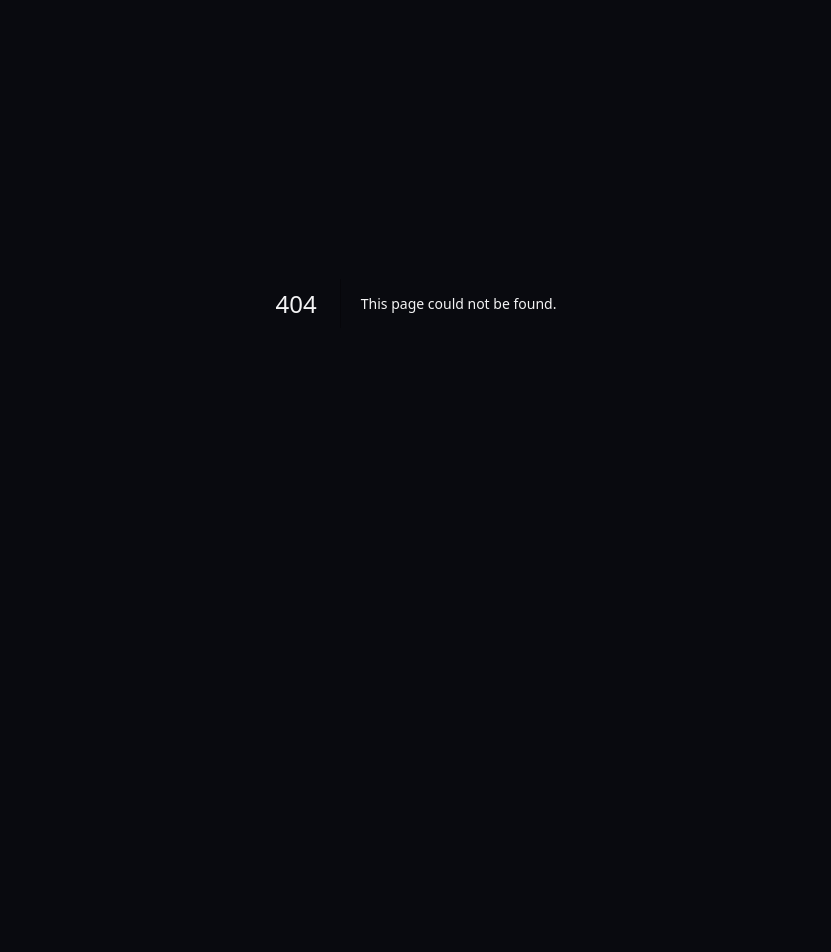
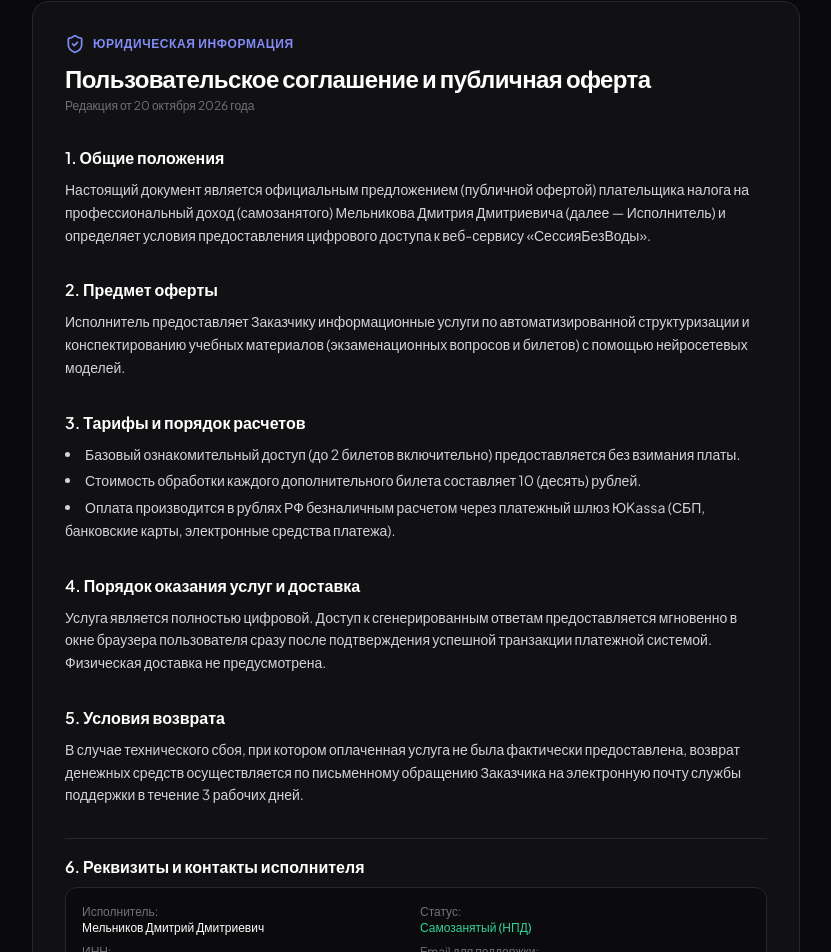
Before and after one commit to melnikovdima057-ux/sessiyabezvody, a Next.js app: page /terms in a window 1280 px wide. Before the commit this address had no page. Shown: the part 97-1049 px from the top of the page, without its empty margins (224-1055 px from the left). Before the commit the page ends 800 px from the top, so only its background shows below. Built offline with nearby package versions, Linux system fonts and the light colour scheme.

Commit message:
Create page.tsx

```diff
--- /dev/null
+++ b/app/terms/page.tsx
@@ -0,0 +1,101 @@
+import React from "react";
+import Link from "next/link";
+import { ArrowLeft, ShieldCheck } from "lucide-react";
+
+export default function TermsPage() {
+  return (
+    <div className="min-h-screen bg-zinc-950 text-zinc-200 py-12 px-4 selection:bg-indigo-500/30 selection:text-indigo-200">
+      <div className="max-w-3xl mx-auto">
+        <Link
+          href="/"
+          className="inline-flex items-center gap-2 text-xs text-indigo-400 hover:text-indigo-300 mb-8 transition-colors"
+        >
+          <ArrowLeft className="w-4 h-4" />
+          <span>Вернуться на главную</span>
+        </Link>
+
+        <div className="space-y-8 rounded-2xl border border-zinc-800 bg-zinc-900/60 p-6 md:p-8 backdrop-blur-sm">
+          <div>
+            <div className="flex items-center gap-2 text-indigo-400 mb-2">
+              <ShieldCheck className="w-5 h-5" />
+              <span className="text-xs uppercase font-bold tracking-wider">Юридическая информация</span>
+            </div>
+            <h1 className="text-2xl font-bold text-white tracking-tight">
+              Пользовательское соглашение и публичная оферта
+            </h1>
+            <p className="text-xs text-zinc-500 mt-1">Редакция от 20 октября 2026 года</p>
+          </div>
+
+          <section className="space-y-2 text-sm leading-relaxed text-zinc-300">
+            <h2 className="text-base font-semibold text-white">1. Общие положения</h2>
+            <p>
+              Настоящий документ является официальным предложением (публичной офертой) плательщика налога на
+              профессиональный доход (самозанятого) Мельникова Дмитрия Дмитриевича (далее — Исполнитель) и определяет
+              условия предоставления цифрового доступа к веб-сервису «СессияБезВоды».
+            </p>
+          </section>
+
+          <section className="space-y-2 text-sm leading-relaxed text-zinc-300">
+            <h2 className="text-base font-semibold text-white">2. Предмет оферты</h2>
+            <p>
+              Исполнитель предоставляет Заказчику информационные услуги по автоматизированной структуризации и
+              конспектированию учебных материалов (экзаменационных вопросов и билетов) с помощью нейросетевых моделей.
+            </p>
+          </section>
+
+          <section className="space-y-2 text-sm leading-relaxed text-zinc-300">
+            <h2 className="text-base font-semibold text-white">3. Тарифы и порядок расчетов</h2>
+            <ul className="list-disc list-inside space-y-1 text-zinc-300">
+              <li>Базовый ознакомительный доступ (до 2 билетов включительно) предоставляется без взимания платы.</li>
+              <li>Стоимость обработки каждого дополнительного билета составляет 10 (десять) рублей.</li>
+              <li>
+                Оплата производится в рублях РФ безналичным расчетом через платежный шлюз ЮKassa (СБП, банковские карты,
+                электронные средства платежа).
+              </li>
+            </ul>
+          </section>
+
+          <section className="space-y-2 text-sm leading-relaxed text-zinc-300">
+            <h2 className="text-base font-semibold text-white">4. Порядок оказания услуг и доставка</h2>
+            <p>
+              Услуга является полностью цифровой. Доступ к сгенерированным ответам предоставляется мгновенно в окне
+              браузера пользователя сразу после подтверждения успешной транзакции платежной системой. Физическая доставка
+              не предусмотрена.
+            </p>
+          </section>
+
+          <section className="space-y-2 text-sm leading-relaxed text-zinc-300">
+            <h2 className="text-base font-semibold text-white">5. Условия возврата</h2>
+            <p>
+              В случае технического сбоя, при котором оплаченная услуга не была фактически предоставлена, возврат
+              денежных средств осуществляется по письменному обращению Заказчика на электронную почту службы поддержки в
+              течение 3 рабочих дней.
+            </p>
+          </section>
+
+          <section className="pt-4 border-t border-zinc-800 text-sm space-y-2">
+            <h2 className="text-base font-semibold text-white">6. Реквизиты и контакты исполнителя</h2>
+            <div className="grid grid-cols-1 sm:grid-cols-2 gap-2 text-xs bg-zinc-950/70 p-4 rounded-xl border border-zinc-800">
+              <div>
+                <span className="text-zinc-500 block">Исполнитель:</span>
+                <span className="text-white font-medium">Мельников Дмитрий Дмитриевич</span>
+              </div>
+              <div>
+                <span className="text-zinc-500 block">Статус:</span>
+                <span className="text-emerald-400 font-medium">Самозанятый (НПД)</span>
+              </div>
+              <div>
+                <span className="text-zinc-500 block">ИНН:</span>
+                <span className="text-white font-medium">540212274813</span>
+              </div>
+              <div>
+                <span className="text-zinc-500 block">Email для поддержки:</span>
+                <span className="text-indigo-400 font-medium">puzikovdima359@gmail.com</span>
+              </div>
+            </div>
+          </section>
+        </div>
+      </div>
+    </div>
+  );
+}
```
